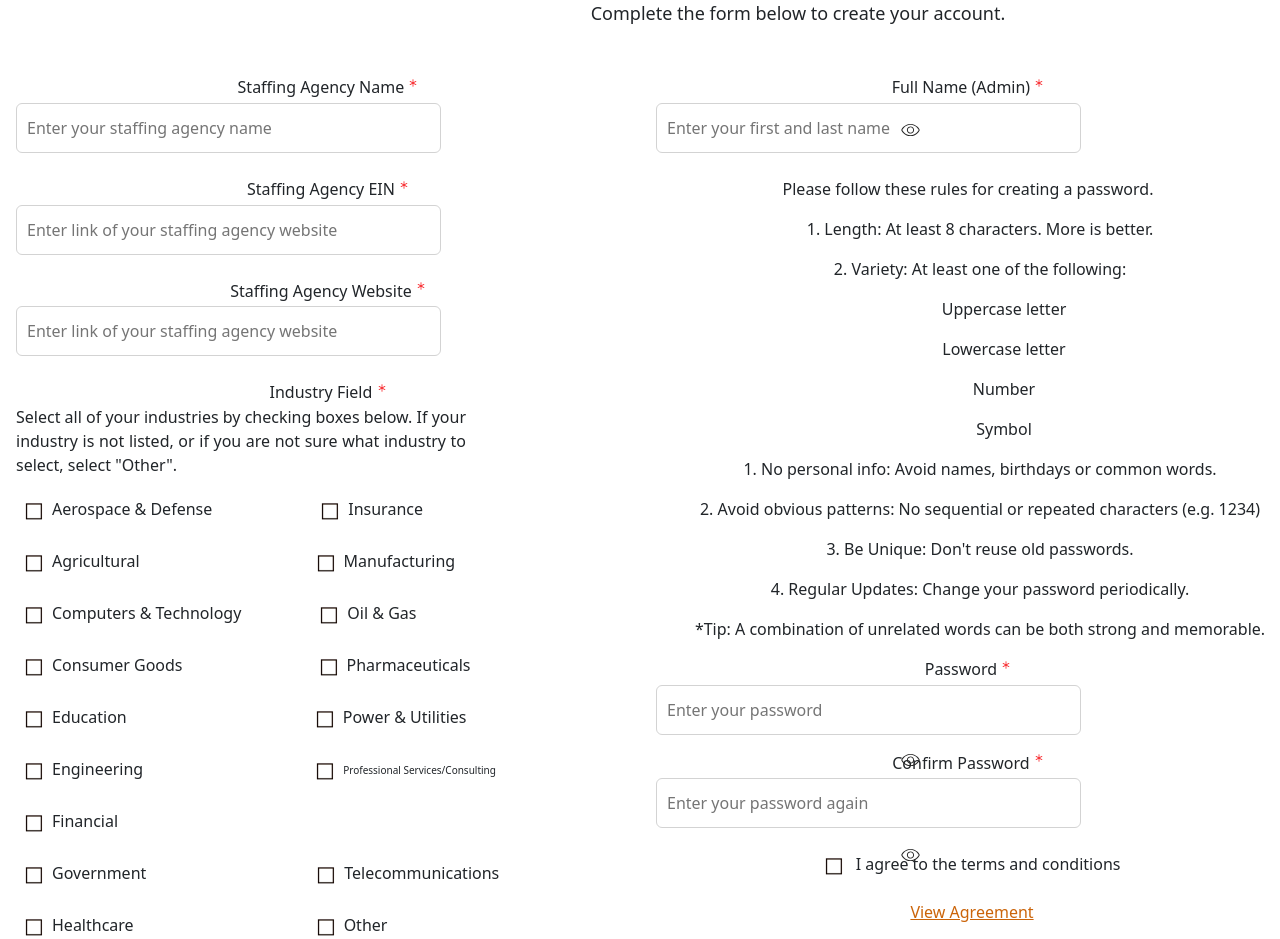
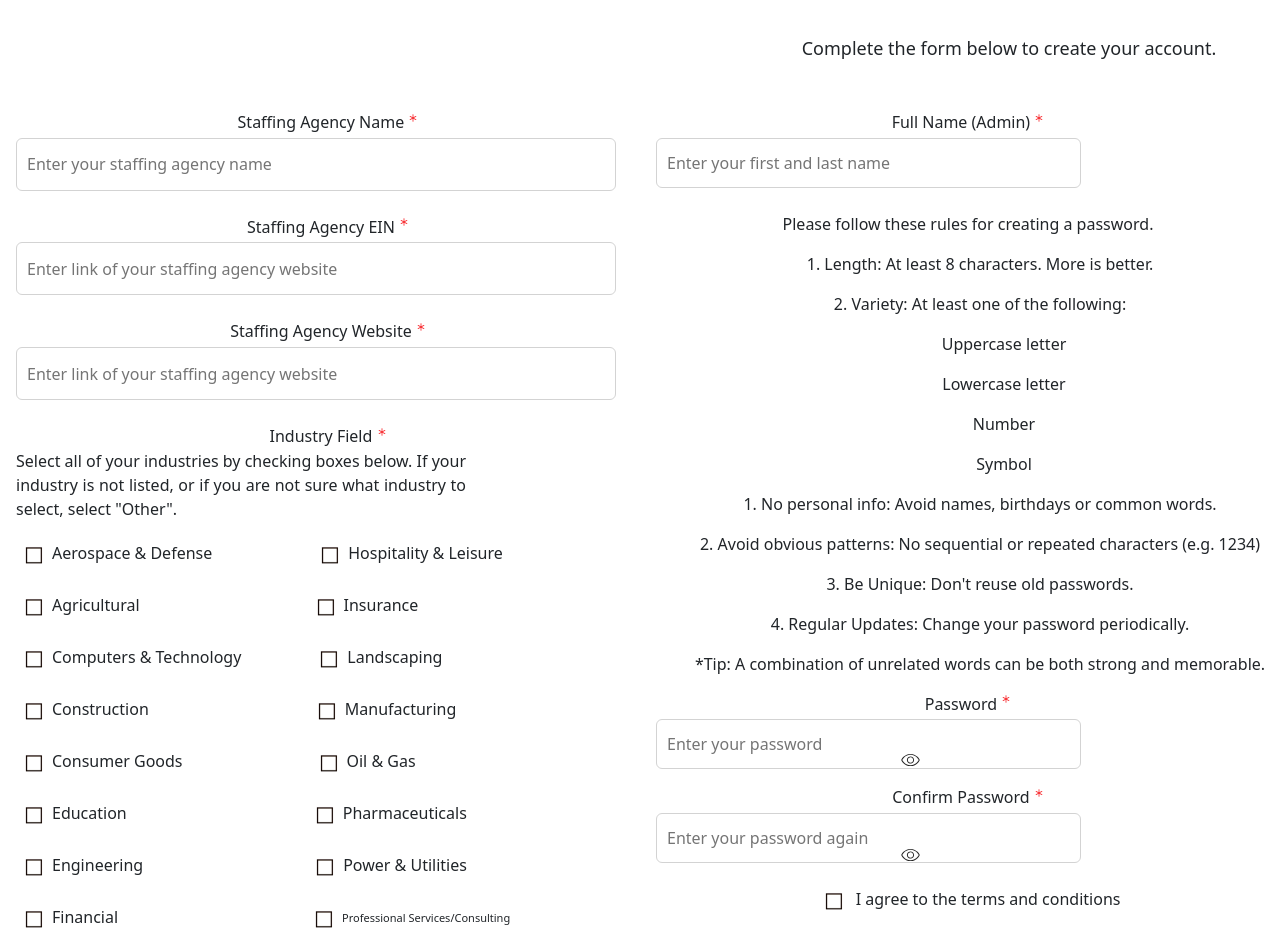
Before and after one commit to AlirezaEntessari/new-mlsa-frontend, a React (Create React App) app: page /agency-information-page in a window 1280 px wide. Shown: the part 380-1319 px from the top of the page. Built offline with nearby package versions, Linux system fonts and the light colour scheme.

Commit message:
Added styling

```diff
--- a/src/pages/AgencyInformationPage/AgencyInformationPage.js
+++ b/src/pages/AgencyInformationPage/AgencyInformationPage.js
@@ -100,14 +100,14 @@ export default function AgencyInformationPage() {
                 Aerospace & Defense
               </span>
             </p>
-            <p className="agency-information-page__insurance">
+            <p className="agency-information-page__hospitality-and-leisure">
               <img
-                className="agency-information-page__insurance-check-box-icon"
+                className="agency-information-page__hospitality-and-leisure-check-box-icon"
                 src={CheckboxIcon}
                 alt="Check Box"
               />
               <span className="agency-information-page__industry-field-text">
-                Insurance
+                Hospitality & Leisure
               </span>
             </p>
           </div>
@@ -122,14 +122,14 @@ export default function AgencyInformationPage() {
                 Agricultural
               </span>
             </p>
-            <p className="agency-information-page__manufacturing">
+            <p className="agency-information-page__insurance">
               <img
-                className="agency-information-page__manufacturing-checkbox-icon"
+                className="agency-information-page__insurance-checkbox-icon"
                 src={CheckboxIcon}
                 alt="Check Box"
               />
               <span className="agency-information-page__industry-field-text">
-                Manufacturing
+                Insurance
               </span>
             </p>
           </div>
@@ -144,7 +144,51 @@ export default function AgencyInformationPage() {
                 Computers & Technology
               </span>
             </p>
+            <p className="agency-information-page__landscaping">
+              <img
+                className="agency-information-page__landscaping-checkbox-icon"
+                src={CheckboxIcon}
+                alt="Check Box"
+              />
+              <span className="agency-information-page__industry-field-text">
+                Landscaping
+              </span>
+            </p>
+          </div>
+          <div className="agency-information-page__checkbox-container-4">
+            <p className="agency-information-page__construction">
+              <img
+                className="agency-information-page__construction-checkbox-icon"
+                src={CheckboxIcon}
+                alt="Check Box"
+              />
+              <span className="agency-information-page__industry-field-text">
+                Construction
+              </span>
+            </p>
+            <p className="agency-information-page__manufacturing">
+              <img
+                className="agency-information-page__manufacturing-checkbox-icon"
+                src={CheckboxIcon}
+                alt="Check Box"
+              />
+              <span className="agency-information-page__industry-field-text">
+                Manufacturing
+              </span>
+            </p>
+          </div>
+          <div className="agency-information-page__checkbox-container-5">
             <p className="agency-information-page__consumer-goods">
+              <img
+                className="agency-information-page__consumer-goods-checkbox-icon"
+                src={CheckboxIcon}
+                alt="Check Box"
+              />
+              <span className="agency-information-page__industry-field-text">
+                Consumer Goods
+              </span>
+            </p>
+            <p className="agency-information-page__oil-and-gas">
               <img
                 className="agency-information-page__oil-and-gas-checkbox-icon"
                 src={CheckboxIcon}
@@ -155,15 +199,15 @@ export default function AgencyInformationPage() {
               </span>
             </p>
           </div>
-          <div className="agency-information-page__checkbox-container-4">
-            <p className="agency-information-page__consumer-goods">
+          <div className="agency-information-page__checkbox-container-6">
+            <p className="agency-information-page__education">
               <img
-                className="agency-information-page__consumer-goods-checkbox-icon"
+                className="agency-information-page__education-checkbox-icon"
                 src={CheckboxIcon}
                 alt="Check Box"
               />
               <span className="agency-information-page__industry-field-text">
-                Consumer Goods
+                Education
               </span>
             </p>
             <p className="agency-information-page__pharmaceuticals">
@@ -177,15 +221,15 @@ export default function AgencyInformationPage() {
               </span>
             </p>
           </div>
-          <div className="agency-information-page__checkbox-container-5">
-            <p className="agency-information-page__education">
+          <div className="agency-information-page__checkbox-container-7">
+            <p className="agency-information-page__engineering">
               <img
-                className="agency-information-page__education-checkbox-icon"
+                className="agency-information-page__engineering-checkbox-icon"
                 src={CheckboxIcon}
                 alt="Check Box"
               />
               <span className="agency-information-page__industry-field-text">
-                Education
+                Engineering
               </span>
             </p>
             <p className="agency-information-page__power-and-utilities">
@@ -199,29 +243,7 @@ export default function AgencyInformationPage() {
               </span>
             </p>
           </div>
-          <div className="agency-information-page__checkbox-container-6">
-            <p className="agency-information-page__engineering">
-              <img
-                className="agency-information-page__engineering-checkbox-icon"
-                src={CheckboxIcon}
-                alt="Check Box"
-              />
-              <span className="agency-information-page__industry-field-text">
-                Engineering
-              </span>
-            </p>
-            <p className="agency-information-page__professional-services">
-              <img
-                className="agency-information-page__professional-services-checkbox-icon"
-                src={CheckboxIcon}
-                alt="Check Box"
-              />
-              <span className="agency-information-page__industry-field-text">
-                Professional Services/Consulting
-              </span>
-            </p>
-          </div>
-          <div className="agency-information-page__checkbox-container-7">
+          <div className="agency-information-page__checkbox-container-8">
             <p className="agency-information-page__financial">
               <img
                 className="agency-information-page__financial-checkbox-icon"
@@ -232,8 +254,18 @@ export default function AgencyInformationPage() {
                 Financial
               </span>
             </p>
+            <p className="agency-information-page__professional-services-consulting">
+              <img
+                className="agency-information-page__professional-services-consulting-checkbox-icon"
+                src={CheckboxIcon}
+                alt="Check Box"
+              />
+              <span className="agency-information-page__industry-field-text">
+                Professional Services/Consulting
+              </span>
+            </p>
           </div>
-          <div className="agency-information-page__checkbox-container-8">
+          <div className="agency-information-page__checkbox-container-9">
             <p className="agency-information-page__government">
               <img
                 className="agency-information-page__government-checkbox-icon"
@@ -255,7 +287,7 @@ export default function AgencyInformationPage() {
               </span>
             </p>
           </div>
-          <div className="agency-information-page__checkbox-container-9">
+          <div className="agency-information-page__checkbox-container-10">
             <p className="agency-information-page__healthcare">
               <img
                 className="agency-information-page__healthcare-checkbox-icon"
@@ -290,11 +322,6 @@ export default function AgencyInformationPage() {
               alt="Required"
             />
           </label>
-          <img
-            className="agency-information-page__dont-show-icon-admin"
-            src={DontShowIcon}
-            alt="Hidden"
-          />
           <input
             className="agency-information-page__full-name-admin-input"
             type="text"
--- a/src/pages/AgencyInformationPage/AgencyInformationPage.scss
+++ b/src/pages/AgencyInformationPage/AgencyInformationPage.scss
@@ -107,7 +107,7 @@
         font-weight: 500;
     }
 
-    &__insurance-check-box-icon {
+    &__hospitality-and-leisure-check-box-icon {
         width: 36px;
         margin-left: 100px;
     }
@@ -122,13 +122,9 @@
         width: 36px;
     }
 
-    &__manufacturing-checkbox-icon {
+    &__insurance-checkbox-icon {
         width: 36px;
         margin-left: 168px;
-    }
-
-    &__computers-and-technology-checkbox-icon {
-        width: 36px;
     }
 
     &__checkbox-container-3 {
@@ -141,7 +137,7 @@
         width: 36px;
     }
 
-    &__oil-and-gas-checkbox-icon {
+    &__landscaping-checkbox-icon {
         width: 36px;
         margin-left: 70px;
     }
@@ -152,16 +148,31 @@
         margin-left: 80px;
     }
 
+    &__construction-checkbox-icon {
+        width: 36px;
+    }
+
+    &__manufacturing-checkbox-icon {
+        width: 36px;
+        margin-left: 160px;
+    }
+
+    &__checkbox-container-5 {
+        display: flex;
+        margin-top: 28px;
+        margin-left: 80px;
+    }
+
     &__consumer-goods-checkbox-icon {
         width: 36px;
     }
 
-    &__pharmaceuticals-checkbox-icon {
+    &__oil-and-gas-checkbox-icon {
         width: 36px;
         margin-left: 128px;
     }
 
-    &__checkbox-container-5 {
+    &__checkbox-container-6 {
         display: flex;
         margin-top: 28px;
         margin-left: 80px;
@@ -171,12 +182,12 @@
         width: 36px;
     }
 
-    &__power-and-utilities-checkbox-icon {
+    &__pharmaceuticals-checkbox-icon {
         width: 36px;
         margin-left: 180px;
     }
 
-    &__checkbox-container-6 {
+    &__checkbox-container-7 {
         display: flex;
         margin-top: 28px;
         margin-left: 80px;
@@ -186,12 +197,12 @@
         width: 36px;
     }
 
-    &__professional-services-checkbox-icon {
+    &__power-and-utilities-checkbox-icon {
         width: 36px;
-        margin-left: 166px;
+        margin-left: 164px;
     }
 
-    &__checkbox-container-7 {
+    &__checkbox-container-8 {
         display: flex;
         margin-top: 28px;
         margin-left: 80px;
@@ -201,7 +212,12 @@
         width: 36px;
     }
 
-    &__checkbox-container-8 {
+    &__professional-services-consulting-checkbox-icon {
+        width: 36px;
+        margin-left: 188px;
+    }
+
+    &__checkbox-container-9 {
         display: flex;
         margin-top: 28px;
         margin-left: 80px;
@@ -213,10 +229,10 @@
 
     &__telecommunications-checkbox-icon {
         width: 36px;
-        margin-left: 162px;
+        margin-left: 161px;
     }
 
-    &__checkbox-container-9 {
+    &__checkbox-container-10 {
         display: flex;
         margin-top: 28px;
         margin-left: 80px;
@@ -236,12 +252,6 @@
         margin-left: 64px;
         font-weight: 500;
         font-size: 20px;
-    }
-
-    &__dont-show-icon-admin {
-        position: absolute;
-        top: 1680px;
-        left: 600px;
     }
 
     &__full-name-admin-input {
@@ -328,7 +338,7 @@
 
     &__dont-show-icon-password {
         position: absolute;
-        top: 2320px;
+        top: 2400px;
         left: 600px;
     }
 
@@ -352,7 +362,7 @@
 
     &__dont-show-icon-confirm-password {
         position: absolute;
-        top: 2452px;
+        top: 2532px;
         left: 600px;
     }
 
@@ -515,7 +525,7 @@
             font-weight: 500;
         }
 
-        &__insurance-check-box-icon {
+        &__hospitality-and-leisure-check-box-icon {
             width: 36px;
             margin-left: 100px;
         }
@@ -530,13 +540,9 @@
             width: 36px;
         }
 
-        &__manufacturing-checkbox-icon {
+        &__insurance-checkbox-icon {
             width: 36px;
             margin-left: 168px;
-        }
-
-        &__computers-and-technology-checkbox-icon {
-            width: 36px;
         }
 
         &__checkbox-container-3 {
@@ -549,7 +555,7 @@
             width: 36px;
         }
 
-        &__oil-and-gas-checkbox-icon {
+        &__landscaping-checkbox-icon {
             width: 36px;
             margin-left: 70px;
         }
@@ -560,31 +566,46 @@
             margin-left: 0px;
         }
 
-        &__consumer-goods-checkbox-icon {
+        &__construction-checkbox-icon {
             width: 36px;
         }
 
-        &__pharmaceuticals-checkbox-icon {
+        &__manufacturing-checkbox-icon {
             width: 36px;
-            margin-left: 128px;
+            margin-left: 160px;
         }
 
         &__checkbox-container-5 {
             display: flex;
             margin-top: 0px;
-            margin-left: 00px;
+            margin-left: 0px;
+        }
+
+        &__consumer-goods-checkbox-icon {
+            width: 36px;
+        }
+
+        &__oil-and-gas-checkbox-icon {
+            width: 36px;
+            margin-left: 128px;
+        }
+
+        &__checkbox-container-6 {
+            display: flex;
+            margin-top: 0px;
+            margin-left: 0px;
         }
 
         &__education-checkbox-icon {
             width: 36px;
         }
 
-        &__power-and-utilities-checkbox-icon {
+        &__pharmaceuticals-checkbox-icon {
             width: 36px;
             margin-left: 180px;
         }
 
-        &__checkbox-container-6 {
+        &__checkbox-container-7 {
             display: flex;
             margin-top: 0px;
             margin-left: 0px;
@@ -594,16 +615,12 @@
             width: 36px;
         }
 
-        &__professional-services-checkbox-icon {
+        &__power-and-utilities-checkbox-icon {
             width: 36px;
             margin-left: 164px;
         }
 
-        &__professional-services {
-            font-size: 10px;
-        }
-
-        &__checkbox-container-7 {
+        &__checkbox-container-8 {
             display: flex;
             margin-top: 0px;
             margin-left: 0px;
@@ -613,7 +630,16 @@
             width: 36px;
         }
 
-        &__checkbox-container-8 {
+        &__professional-services-consulting {
+            font-size: 11px;
+        }
+
+        &__professional-services-consulting-checkbox-icon {
+            width: 36px;
+            margin-left: 188px;
+        }
+
+        &__checkbox-container-9 {
             display: flex;
             margin-top: 0px;
             margin-left: 0px;
@@ -625,10 +651,10 @@
 
         &__telecommunications-checkbox-icon {
             width: 36px;
-            margin-left: 162px;
+            margin-left: 161px;
         }
 
-        &__checkbox-container-9 {
+        &__checkbox-container-10 {
             display: flex;
             margin-top: 0px;
             margin-left: 0px;
@@ -831,6 +857,136 @@
 
 @include desktop {
 
+    .agency-information-page {
 
+        padding-bottom: 15rem;
+
+        &__mlsa-logo {
+            width: 600px;
+            margin-left: 650px;
+            margin-top: 72px;
+        }
+
+        &__header {
+            font-size: 54px;
+            font-weight: 700;
+            margin-top: 48px;
+            text-align: center;
+            margin-left: 0px;
+        }
+
+        &__instructions {
+            margin-top: 48px;
+            margin-left: 738px;
+            font-size: 18px;
+        }
+
+        &__main-container {
+            display: flex;
+        }
+
+        &__input-container {
+            margin-left: 0px;
+            margin-top: 0px;
+        }
+
+        &__staffing-agency-name-label {
+            font-weight: 500;
+        }
+
+        &__red-asterisk-icon {
+            width: 10px;
+            margin-bottom: 12px;
+        }
+
+        &__staffing-agency-name-input {
+            display: block;
+            width: 600px;
+            height: 53px;
+            border-radius: 6px;
+            border: 1px solid lightgray;
+            padding-left: 10px;
+            margin-top: 3px;
+        }
+
+        &__staffing-agency-ein-label {
+            font-weight: 500;
+            margin-top: 24px;
+        }
+
+        &__staffing-agency-ein-input {
+            display: block;
+            width: 600px;
+            height: 53px;
+            border-radius: 6px;
+            border: 1px solid lightgray;
+            padding-left: 10px;
+            margin-top: 3px;
+        }
+
+        &__staffing-agency-website-label {
+            font-weight: 500;
+            margin-top: 24px;
+        }
+
+        &__staffing-agency-website-input {
+            display: block;
+            width: 600px;
+            height: 53px;
+            border-radius: 6px;
+            border: 1px solid lightgray;
+            padding-left: 10px;
+            margin-top: 3px;
+        }
+
+        &__industry-field-label {
+            font-weight: 500;
+            margin-top: 24px;
+            margin-left: 0px;
+        }
+
+        &__industry-field-description {
+            margin-left: 0px;
+            margin-top: 0px;
+            // margin-right: 24px;
+            width: 450px;
+            text-align: justify;
+        }
+
+        &__checkbox-container-1 {
+            display: flex;
+            margin-top: 0px;
+            margin-left: 0px;
+        }
+
+        &__aerospace-and-defense-check-box-icon {
+            width: 36px;
+        }
+
+        &__industry-field-text {
+            font-weight: 500;
+        }
+
+        &__hospitality-and-leisure-check-box-icon {
+            width: 36px;
+            margin-left: 100px;
+        }
+
+        &__checkbox-container-2 {
+            display: flex;
+            margin-top: 0px;
+            margin-left: 0px;
+        }
+
+        &__agricultural-checkbox-icon {
+            width: 36px;
+        }
+
+        &__insurance-checkbox-icon {
+            width: 36px;
+            margin-left: 168px;
+        }
+
+    }
 
 }
```
